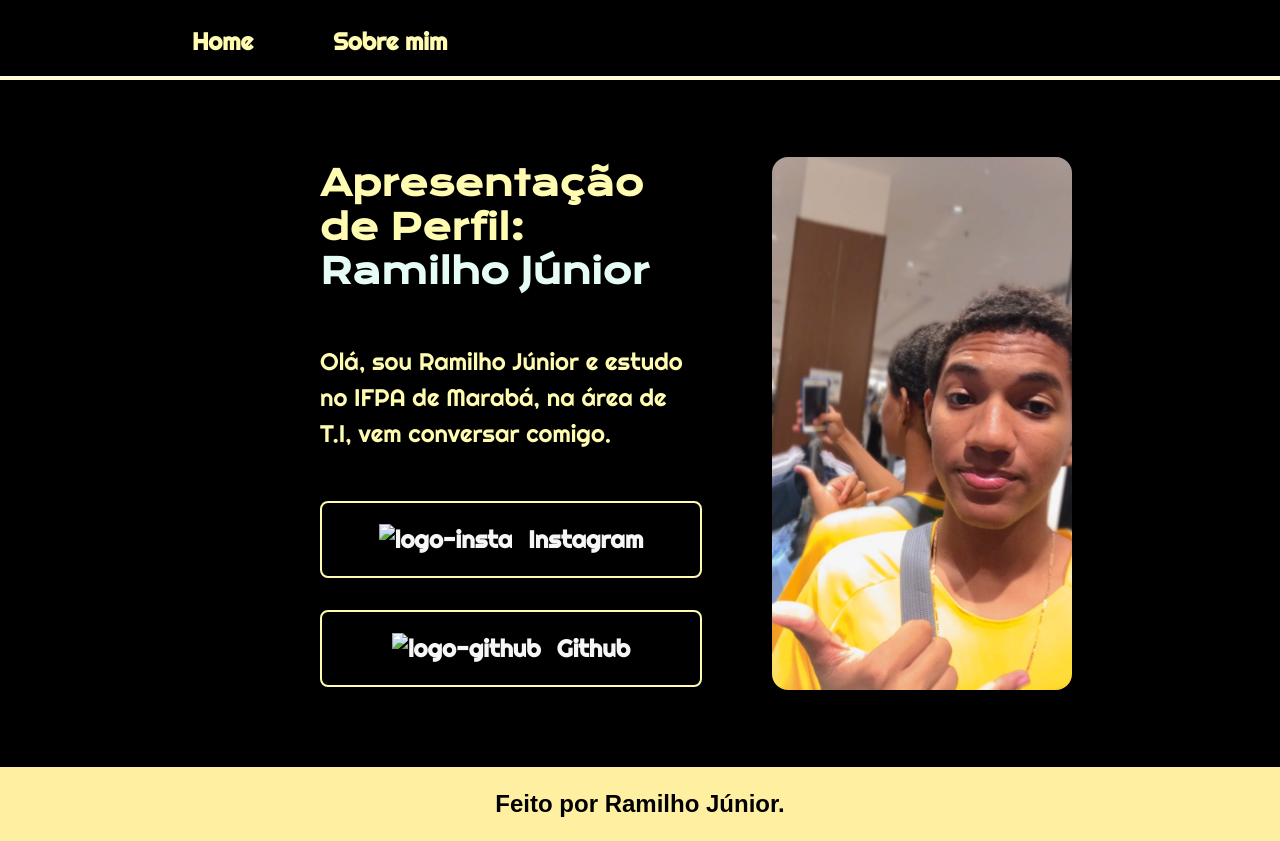
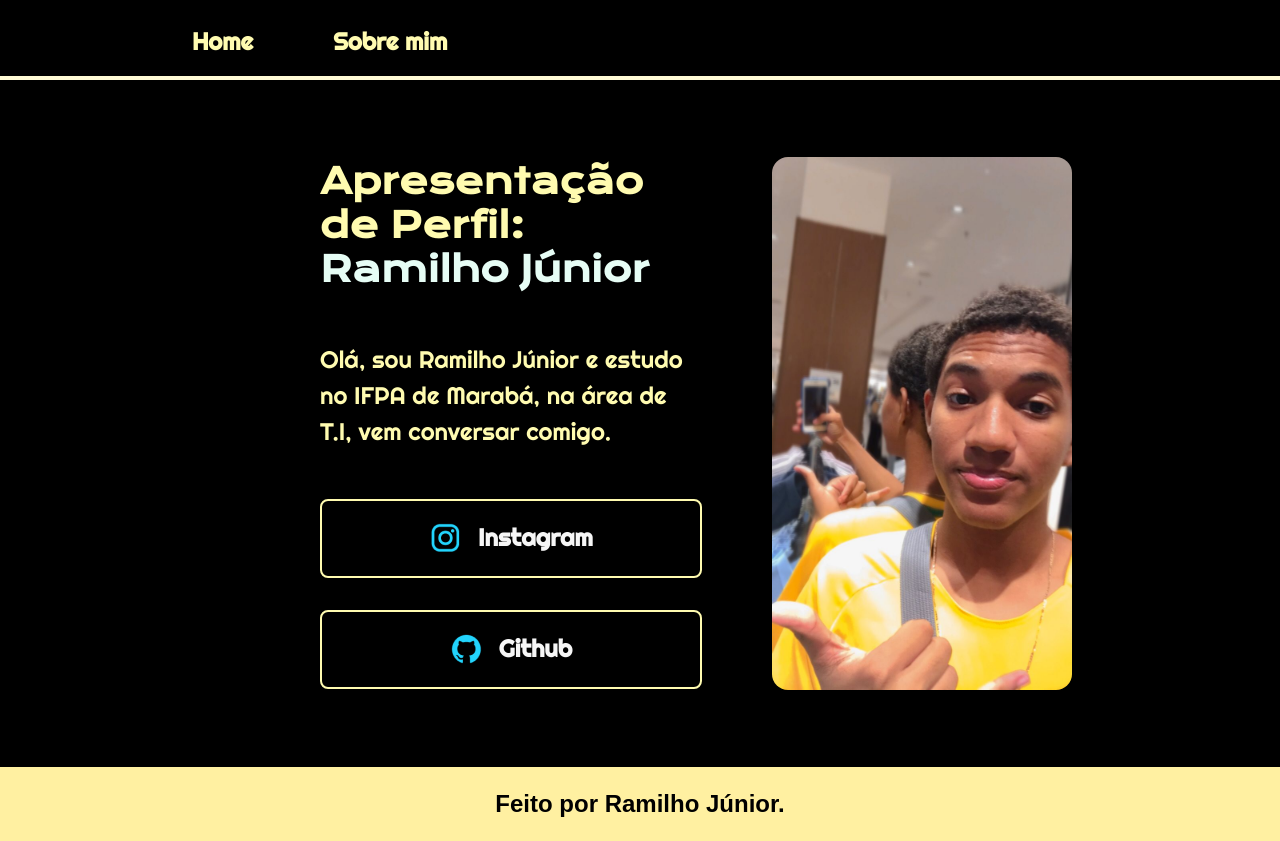
Before and after one commit to Ramilho/figma2, a plain HTML site: page index.html in a window 1280 px wide. Drawn offline with nearby package versions, Linux system fonts and the light colour scheme.

Commit message:
Update index.html

```diff
--- a/index.html
+++ b/index.html
@@ -28,10 +28,10 @@
             </h4>
             <div class="apresentacao_links">
                 <a class="apresentacao_links_link"
-                    href="https://instagram.com/ramilhodasilvavaz?igshid=YmMyMTA2M2Y="><img src="imagens/instagram.png"
+                    href="https://instagram.com/ramilhodasilvavaz?igshid=YmMyMTA2M2Y="><img src="instagram.png"
                         alt="logo-insta"> Instagram </a>
                 <a class="apresentacao_links_link" href="https://github.com/Ramilho/ramilho"><img
-                        src="imagens/github.png" alt="logo-github"> Github </a>
+                        src="github.png" alt="logo-github"> Github </a>
             </div>
         </section>
 
```
